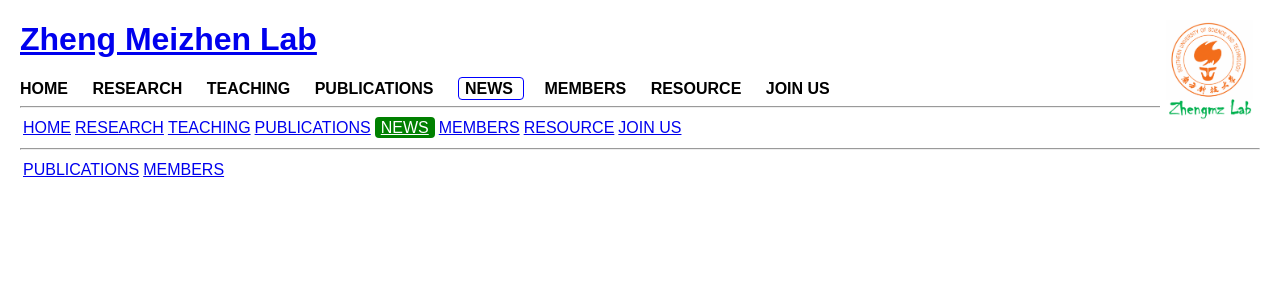
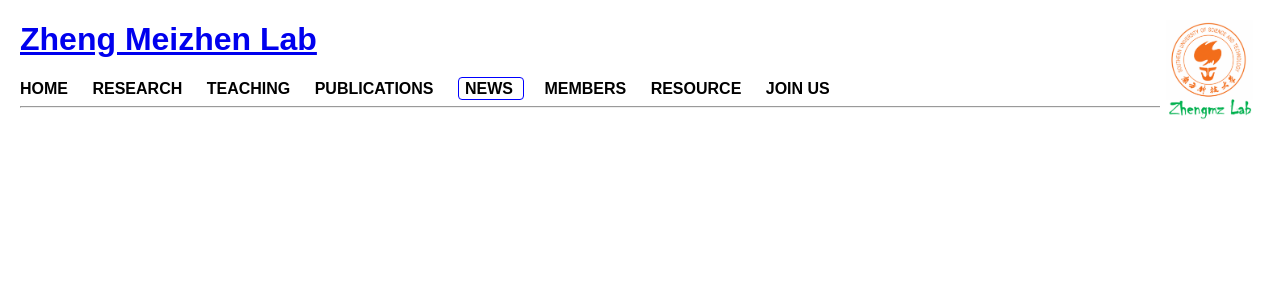
Before and after one commit to ZhengmzLab/zhengmzlab.github.io, a Jekyll site: the page built from news.md, in a window 1280 px wide. Shown: the top 300 px of the page. Built offline with Jekyll 4.4.1, drawn with Linux system fonts in a browser that asks for light colours.

Commit message:
Update news.md

```diff
--- a/news.md
+++ b/news.md
@@ -2,25 +2,3 @@
 layout: default
 title: NEWS
 ---
-
-<table>
-  <tr>
-    <td><a href="https://www.zhengmzlab.com/index.html">HOME</a></td>
-    <td><a href="https://www.zhengmzlab.com/research.html">RESEARCH</a></td>
-    <td><a href="https://www.zhengmzlab.com/teaching.html">TEACHING</a></td>
-    <td><a href="https://www.zhengmzlab.com/publications.html">PUBLICATIONS</a></td>
-    <td><a href="https://www.zhengmzlab.com/news.html" style="background-color: green; color: white; padding: 2px 6px; border-radius: 4px;">NEWS</a></td>
-    <td><a href="https://www.zhengmzlab.com/members.html">MEMBERS</a></td>
-    <td><a href="https://www.zhengmzlab.com/resource.html">RESOURCE</a></td>
-    <td><a href="https://www.zhengmzlab.com/join_us.html">JOIN US</a></td>
-  </tr>
-</table>
-
-
-
-
-
-
----
-
-[PUBLICATIONS](publications.html) | [MEMBERS](members.html)
```
